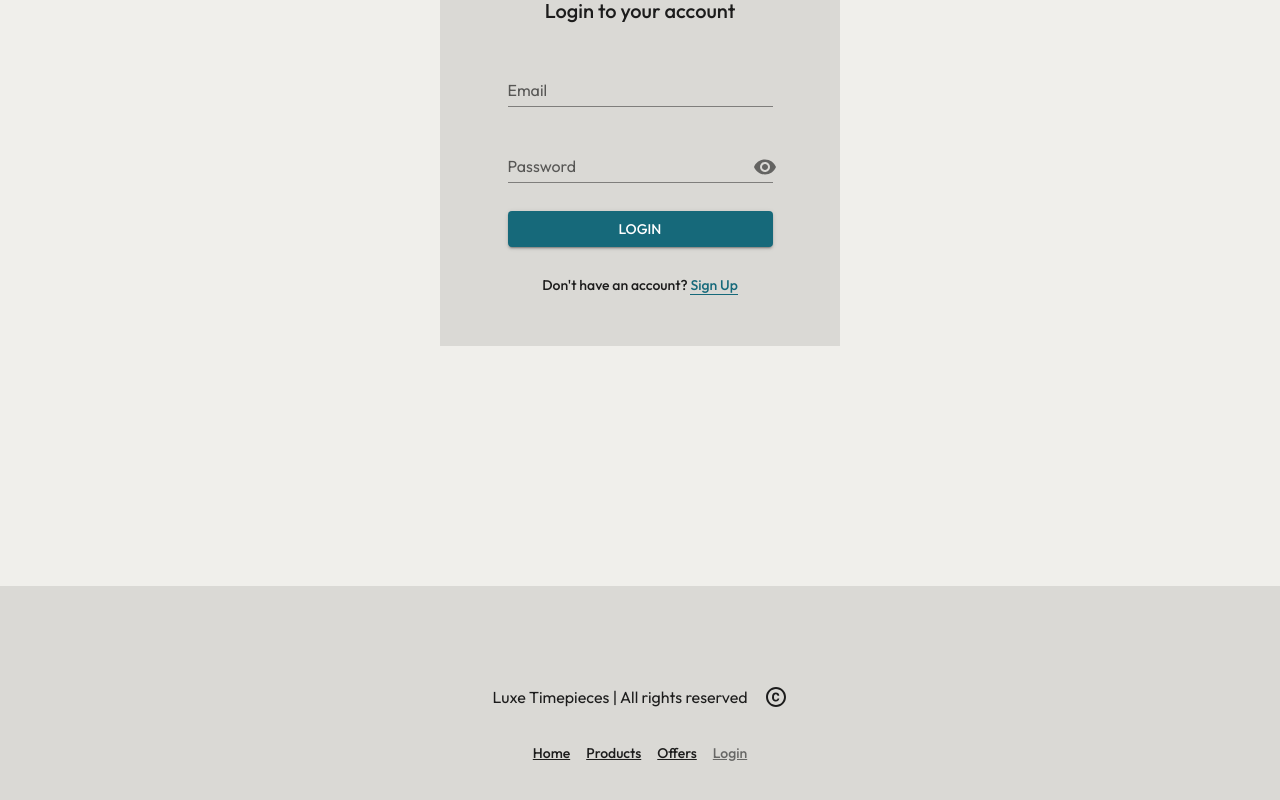
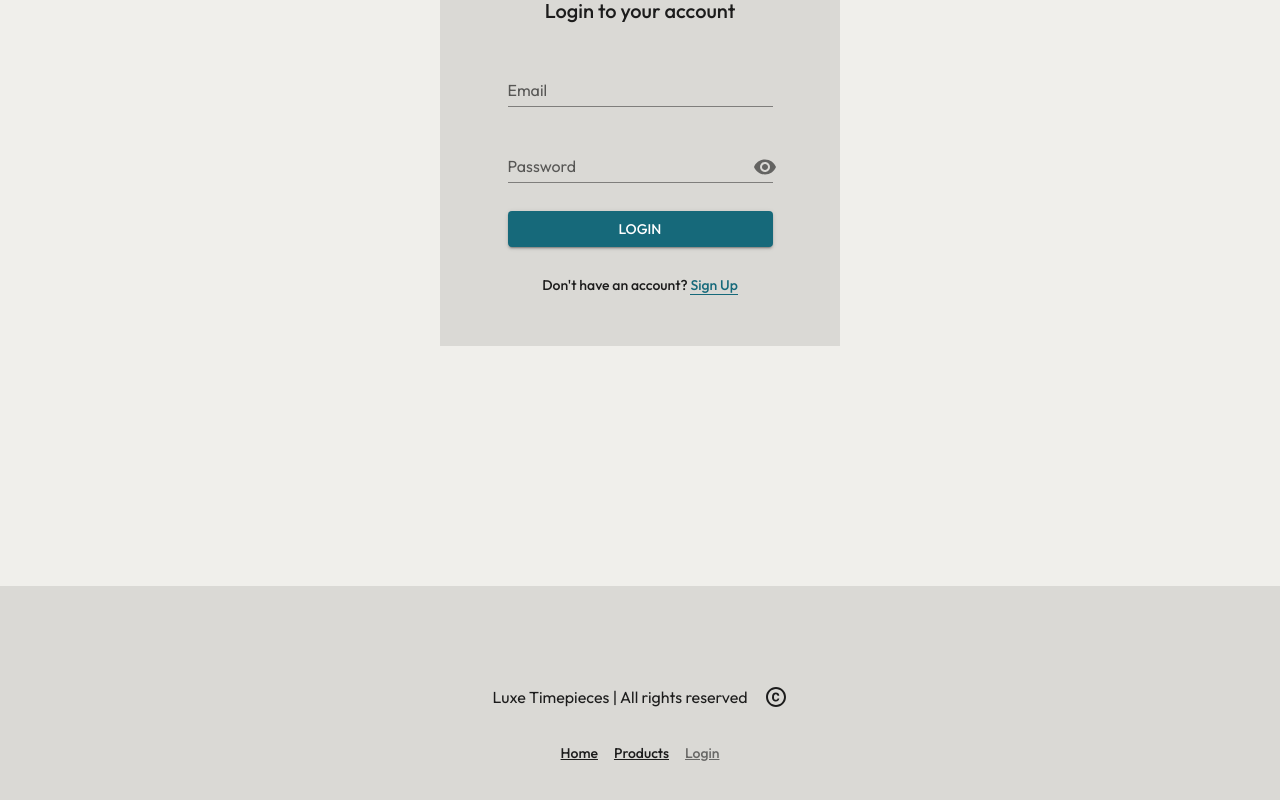
Before and after one commit to ahmad-ebrahim-1/Luxe-Timepieces, a React (Vite) app in the folder frontend/: page /login in a window 1280 px wide. Shown: the part 254-1054 px from the top of the page. Built offline with nearby package versions, Linux system fonts and the light colour scheme.

Commit message:
remove offers from the footer

```diff
--- a/frontend/src/components/Footer.jsx
+++ b/frontend/src/components/Footer.jsx
@@ -11,10 +11,7 @@ const links = [
     name: "Products",
     path: "/products",
   },
-  {
-    name: "Offers",
-    path: "/offers",
-  },
+
   {
     name: "Login",
     path: "/login",
```
